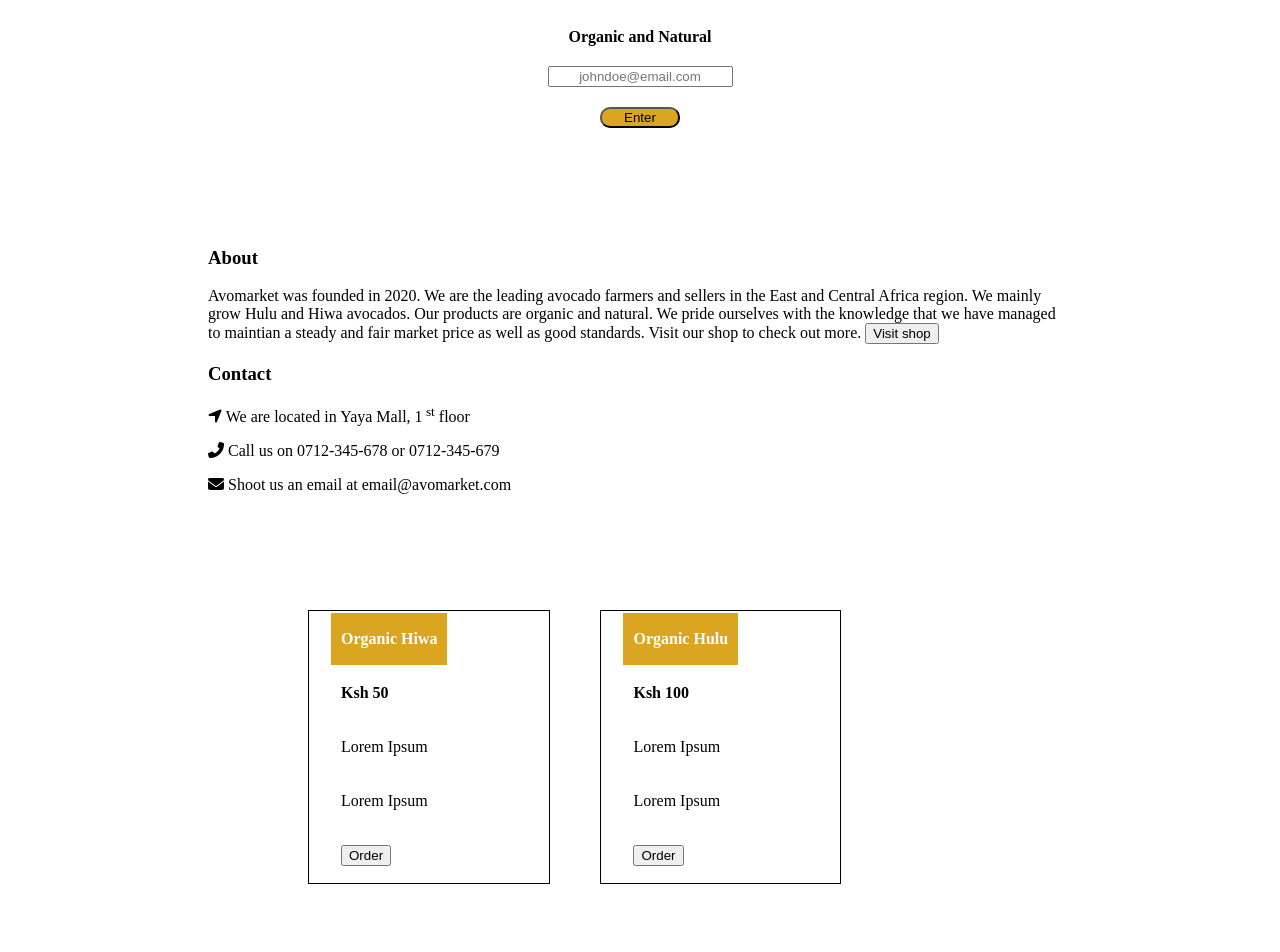
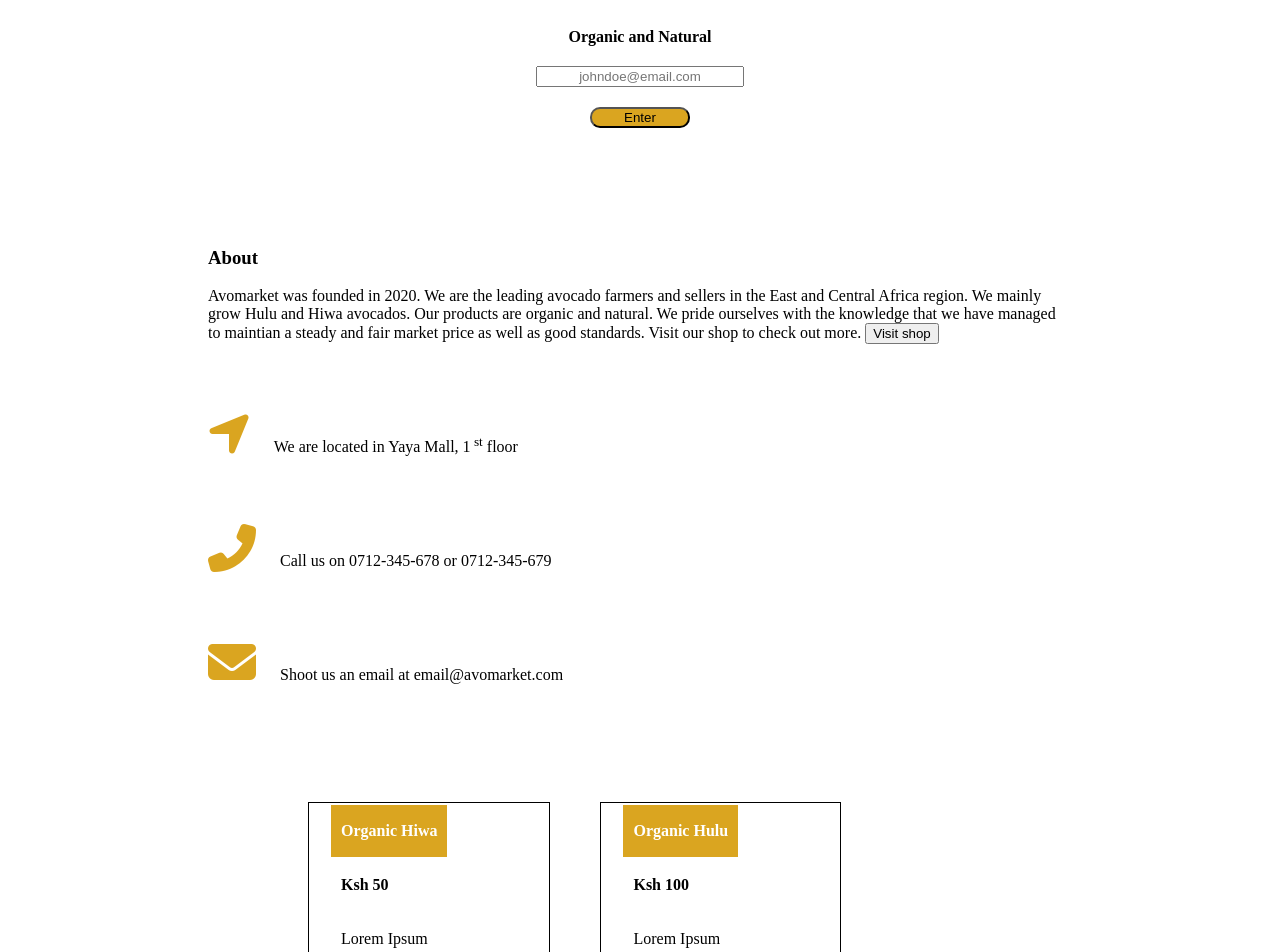
Before and after one commit to vantablanta/LP, a plain HTML site: page index.html in a window 1280 px wide. Shown: the part 148-1100 px from the top of the page. Drawn offline with Linux system fonts and the light colour scheme.

Commit message:
table edits

```diff
--- a/index.html
+++ b/index.html
@@ -98,6 +98,8 @@
 
 
 
+
+
 </style>
 </head>
 <body>
@@ -121,9 +123,9 @@
 </header>
     <form id="form">
         <label for="email"><b>Organic and Natural</b></label><br>
-        <input type="email" id="email" name="email" placeholder="johndoe@email.com" styel= "width: 80px;"><br>
+        <input type="email" id="email" name="email" placeholder="johndoe@email.com" style= "width: 200px;"><br>
         <button type="submit"
-        style="background-color: goldenrod; position:relative; top:-100px; width: 80px; border-radius: 10px;
+        style="background-color: goldenrod; position:relative; top:-100px; width: 100px; border-radius: 10px;
         color: black; height: auto; text-emphasis: emp;">
         Enter</button>
     </form>
@@ -133,10 +135,12 @@
         East and Central Africa region. We mainly grow Hulu and Hiwa avocados. Our products are organic and natural.
         We pride ourselves with the knowledge that we have managed to maintian a steady and fair market price as well
         as good standards. Visit our shop to check out more. <a href="#shop"><button>Visit shop</button></a></p>
-    <h3 id="contact">Contact</h3>
-    <p> <i class="fas fa-location-arrow"></i> We are located in Yaya Mall, 1<sup> st</sup> floor </p>
-    <p> <i class="fas fa-phone-alt"></i> Call us on 0712-345-678 or 0712-345-679 </p>
-    <p> <i class="fas fa-envelope"></i> Shoot us an email at email@avomarket.com </p>
+
+    <div id="contact">
+    <p> <i class="fas fa-location-arrow" style="font-size:48px; color: goldenrod; padding-top:50px; padding-right:20px;"></i> We are located in Yaya Mall, 1<sup> st</sup> floor </p>
+    <p> <i class="fas fa-phone-alt" style="font-size:48px; color: goldenrod; padding-top:50px; padding-right:20px;"></i> Call us on 0712-345-678 or 0712-345-679 </p>
+    <p> <i class="fas fa-envelope" style="font-size:48px; color: goldenrod; padding-top:50px; padding-right:20px;">
+    </i> Shoot us an email at email@avomarket.com</p></div>
 
 
 
@@ -146,21 +150,21 @@
             <tr><td><b>Ksh 50</b></td></tr>
             <tr><td> Lorem Ipsum</td></tr>
             <tr><td> Lorem Ipsum</td></tr>
-            <tr><td> <button>Order</button></td></tr>
+            <tr><td> <button style="width:80px">Order</button></td></tr>
         </table>
         <table class= "table2">
             <tr><th class="row"> Organic Hulu</th></tr>
             <tr><td><b>Ksh 100</b></td></tr>
             <tr><td> Lorem Ipsum</td></tr>
             <tr><td> Lorem Ipsum</td></tr>
-           <tr><td> <button>Order</button></td></tr>
+           <tr><td> <button style="width:80px">Order</button></td></tr>
         </table>
         <table class ="table3">
             <tr><th class="row"> Imported Siha</th></tr>
             <tr><td><b>Ksh 300</b></td></tr>
             <tr><td> Lorem Ipsum</td></tr>
             <tr><td> Lorem Ipsum</td></tr>
-            <tr><td> <button>Order</button></td></tr>
+            <tr><td> <button style="width:80px;" >Order</button></td></tr>
         </table>
     </div>
 
```
